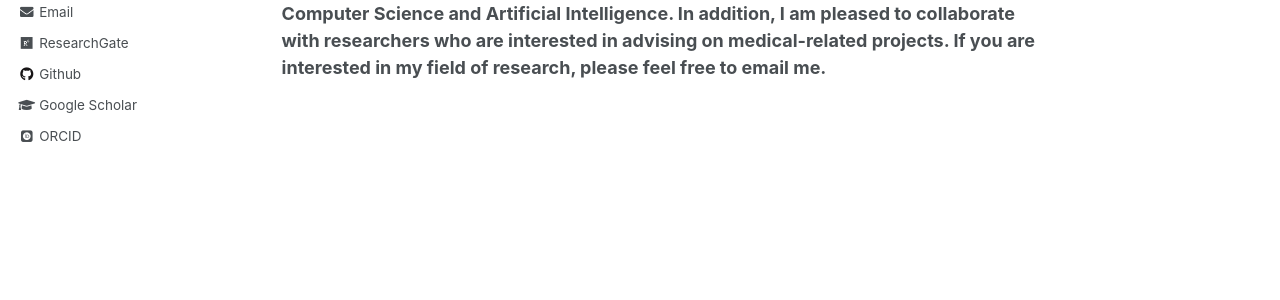
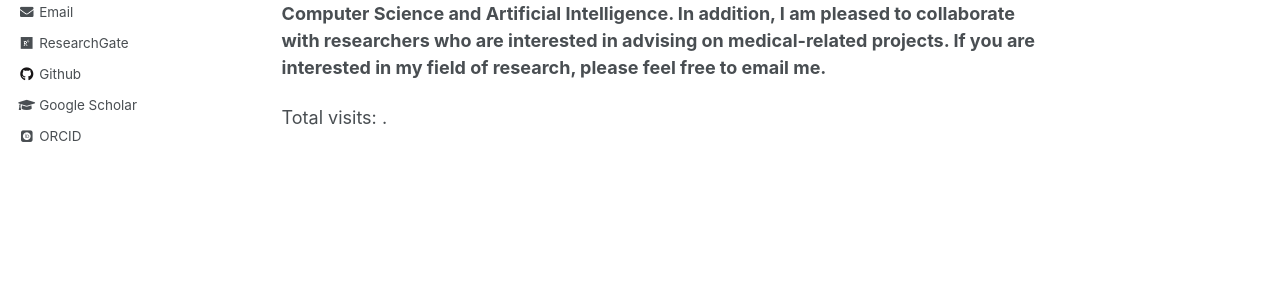
Before and after one commit to ChengTANG-AI/chengtang-ai.github.io, a Jekyll site: the page built from _pages/about.md, in a window 1280 px wide. Shown: the part 381-681 px from the top of the page. Built offline with Jekyll 4.4.1, drawn with Linux system fonts in a browser that asks for light colours; some web fonts are replaced; comment, search, counter and statistics services are not loaded.

Commit message:
v20221124

```diff
--- a/_pages/about.md
+++ b/_pages/about.md
@@ -15,3 +15,6 @@
 My research interests lie at the intersection of **Machine / Deep Learning**, **Computational Neuroscience**, **Neural Networks**, **Evolutionary Computation**, and **Bioinformatics**.
 
 **I am looking for M.E. / B.E. students majoring in engineering, but not limited to, Computer Science and Artificial Intelligence. In addition, I am pleased to collaborate with researchers who are interested in advising on medical-related projects. If you are interested in my field of research, please feel free to email me.**
+
+<script async src="//busuanzi.ibruce.info/busuanzi/2.3/busuanzi.pure.mini.js"></script>
+<span id="busuanzi_container_site_pv">Total visits: <span id="busuanzi_value_site_pv"></span>.</span>
```
Also changed, not shown: _pages/updates.md (+0 -3 lines).
